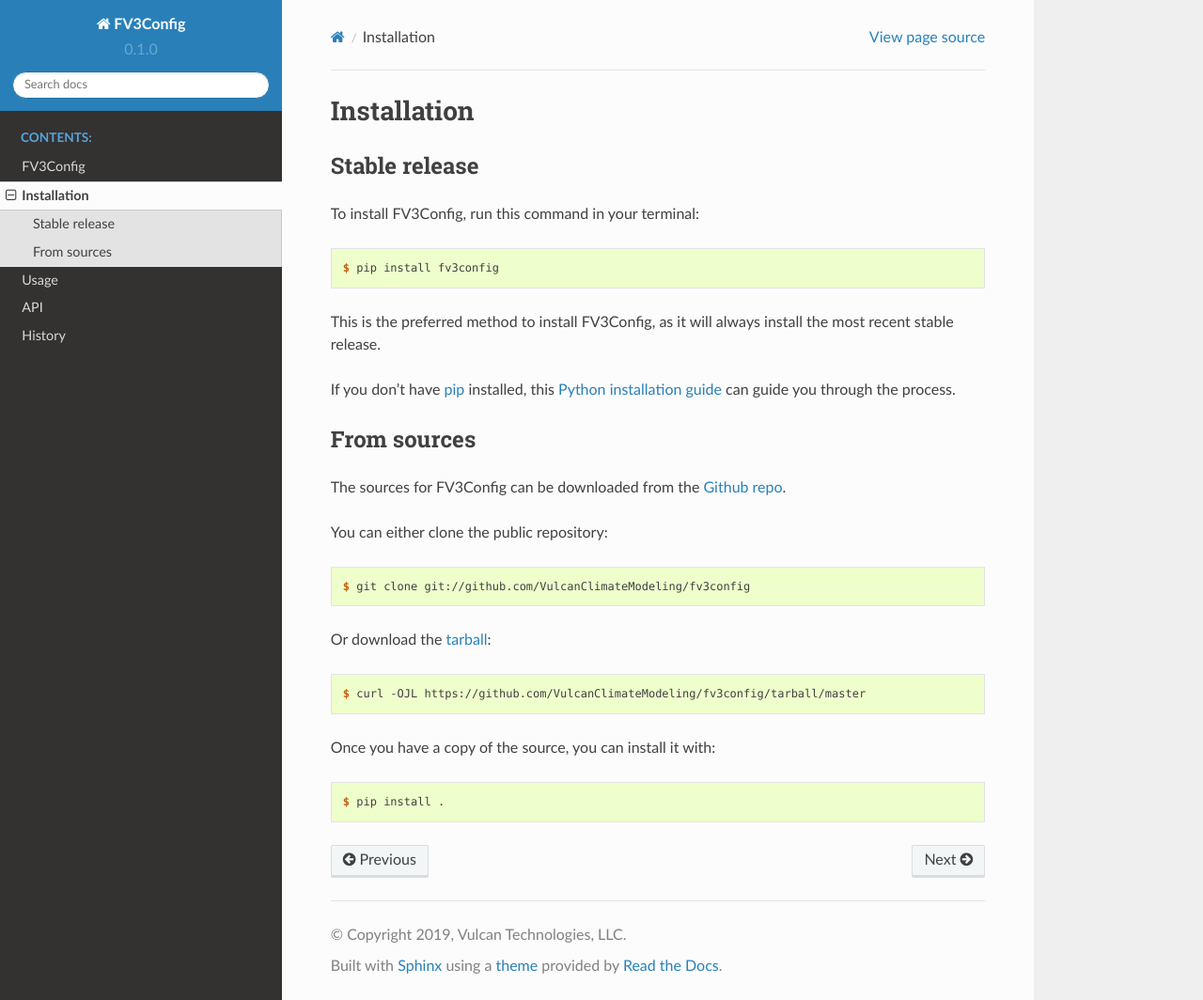
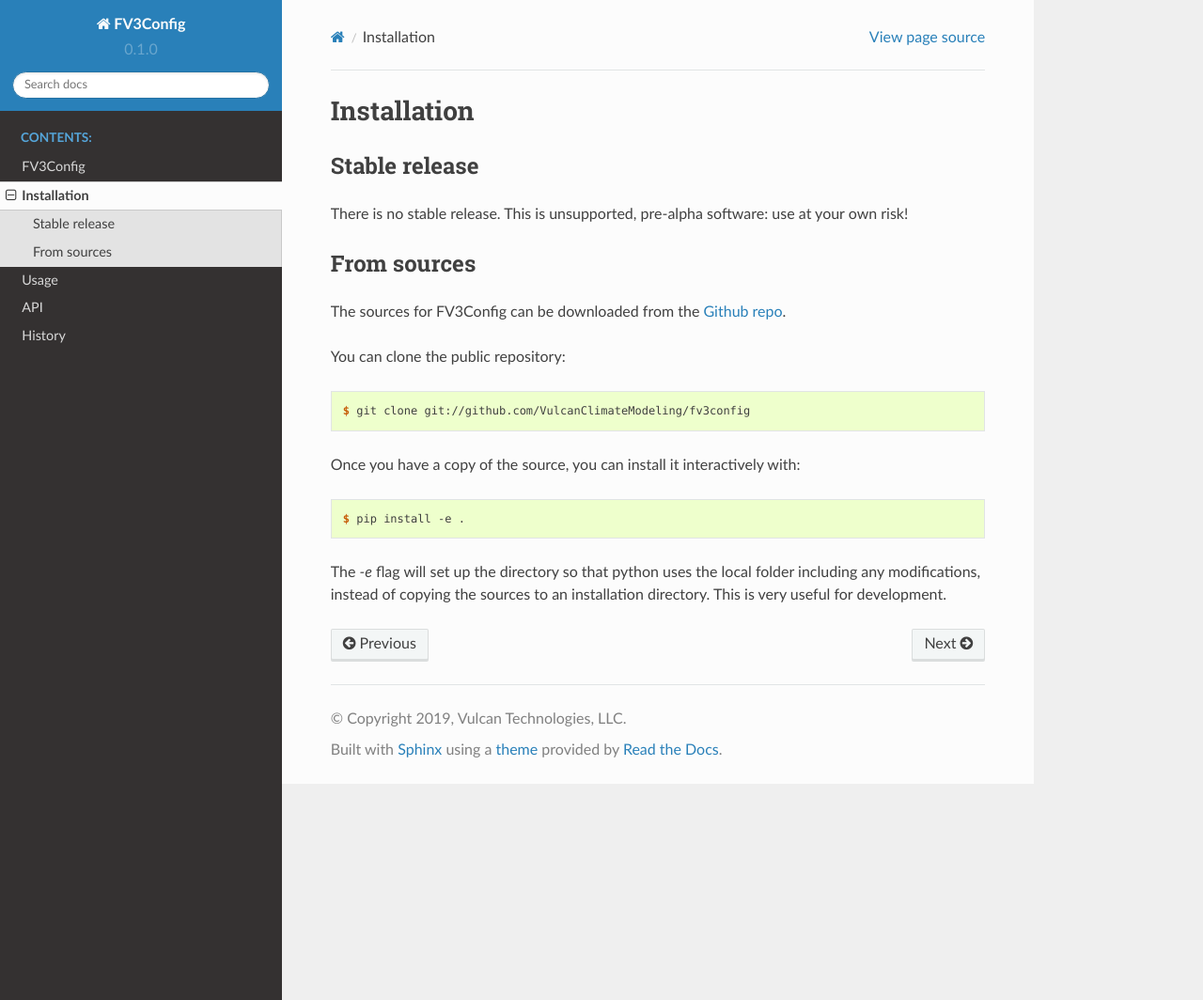
Before and after one commit to ai2cm/fv3config, a Sphinx documentation site: the page built from docs/installation.rst, in a window 1280 px wide and 1064 px high. Shown: the whole window at 94% size. Built offline with Sphinx 7.4.7 and the Read the Docs theme 2.0.0, drawn with Linux system fonts in a browser that asks for light colours.

Commit message:
Allow user to specify cache dir through env or function (#28)
Fixes #7. This PR changes the API in three ways:

- if environment variable `FV3CONFIG_CACHE_DIR` is set, fv3config will use this location for cache when imported (specifically a `fv3config-cache` subdirectory). Will use the user's cache directory if unset (changed from last version where we used the user's application data directory).
- new `fv3config.set_cache_dir(dirname)` can be used to change the cache dir after import
- new `fv3config.get_cache_dir()` will return the current cache directory
- Updated the installation documentation with warnings about this being pre-alpha, helps with #19

Some internal changes that don't affect API:

- data downloading is now tested, using temporary directories and by mocking requests.get
- some global variables have been reformatted to allcaps
- only one global variable in _datastore contains the cache directory, the other ones have been moved to private helper functions that will determine their values based on the current cache directory
- the options dictionaries now map to paths that are relative to the cache directory, and not including that directory

Small bug fix I bundled in this PR:
- fixed the `extras_require` keyword in setup.py, which was being ignored due to a typo

Commit history:

* refactor code to use one global variable for cache location

* implemented routines to set cache location

* moved data folder to testdata

* update testdata dirname in test

* fixed forcingdata tests to use temporary data directory

* fix path resolution for options to use dynamic cache dir

* Add testdata to manifest

* use fv3config-cache subdirectory, and user's cache folder

* remove comma

* added warnings about deleting data, ask for confirmation"

* use internal refresh function in test

```diff
--- a/docs/installation.rst
+++ b/docs/installation.rst
@@ -8,44 +8,27 @@ Installation
 Stable release
 --------------
 
-To install FV3Config, run this command in your terminal:
-
-.. code-block:: console
-
-    $ pip install fv3config
-
-This is the preferred method to install FV3Config, as it will always install the most recent stable release.
-
-If you don't have `pip`_ installed, this `Python installation guide`_ can guide
-you through the process.
-
-.. _pip: https://pip.pypa.io
-.. _Python installation guide: http://docs.python-guide.org/en/latest/starting/installation/
-
+There is no stable release. This is unsupported, pre-alpha software: use at your own risk!
 
 From sources
 ------------
 
 The sources for FV3Config can be downloaded from the `Github repo`_.
 
-You can either clone the public repository:
+You can clone the public repository:
 
 .. code-block:: console
 
     $ git clone git://github.com/VulcanClimateModeling/fv3config
 
-Or download the `tarball`_:
+Once you have a copy of the source, you can install it interactively with:
 
 .. code-block:: console
 
-    $ curl -OJL https://github.com/VulcanClimateModeling/fv3config/tarball/master
+    $ pip install -e .
 
-Once you have a copy of the source, you can install it with:
-
-.. code-block:: console
-
-    $ pip install .
-
+The `-e` flag will set up the directory so that python uses the local folder including
+any modifications, instead of copying the sources to an installation directory. This
+is very useful for development.
 
 .. _Github repo: https://github.com/VulcanClimateModeling/fv3config
-.. _tarball: https://github.com/VulcanClimateModeling/fv3config/tarball/master
--- a/setup.py
+++ b/setup.py
@@ -42,7 +42,7 @@ setup(
         ],
     },
     install_requires=requirements,
-    extras_requires={'bucket-access': 'gsutil'},
+    extras_require={'bucket-access': 'gsutil'},
     license="BSD license",
     long_description=readme + '\n\n' + history,
     include_package_data=True,
```
Also changed, not shown: docs/usage.rst (+22 -0 lines), fv3config/__init__.py (+4 -7 lines), 6 other files.
